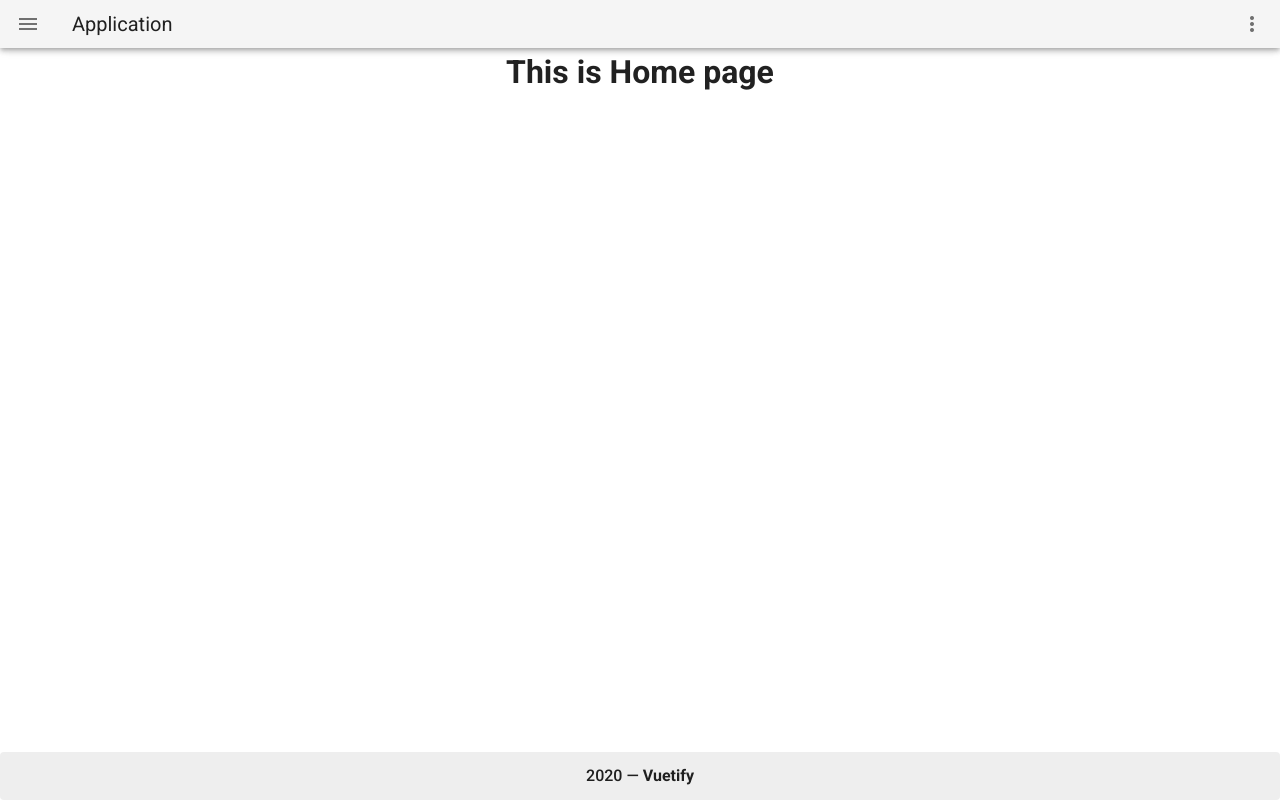
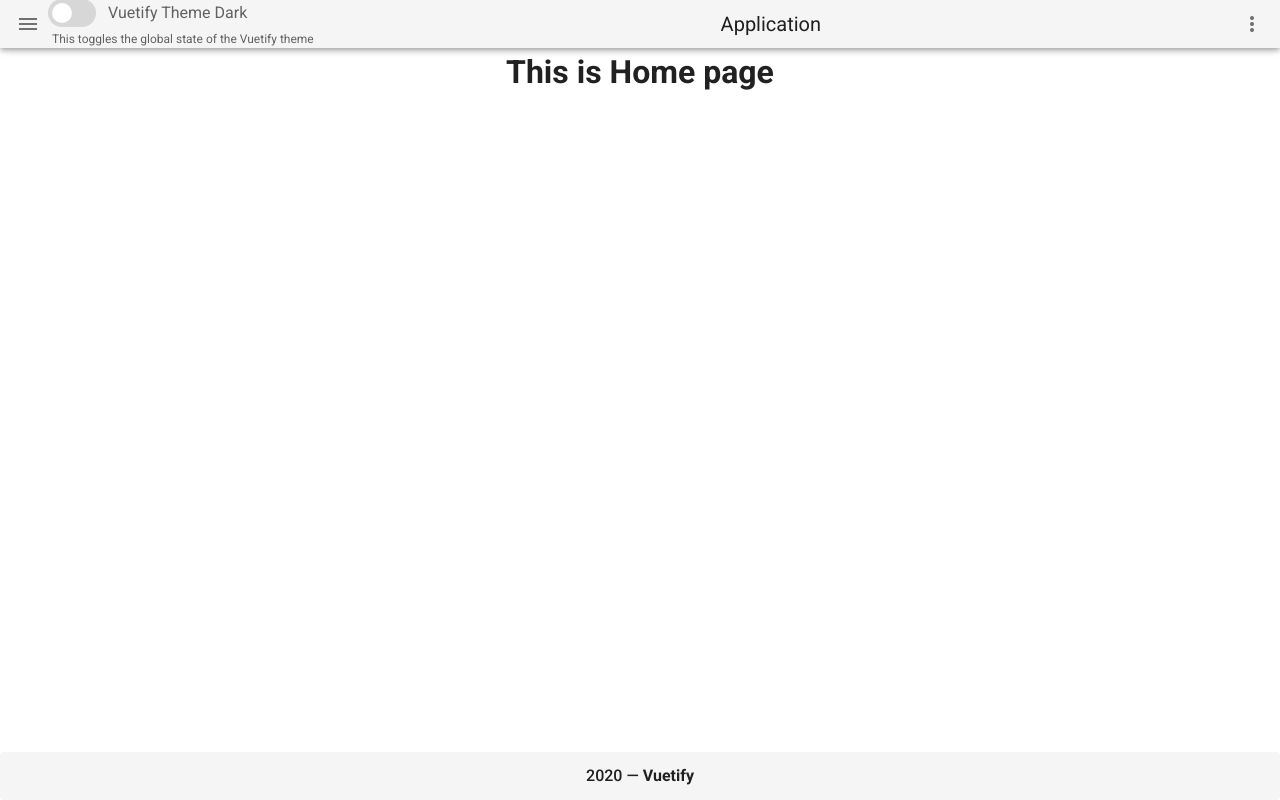
Before and after one commit to AnteAntonini/Pokedex-Vuetify, a Vue app: page / in a window 1280 px wide. Built offline with nearby package versions, Linux system fonts and the light colour scheme.

Commit message:
dodao theme dark

```diff
--- a/src/App.vue
+++ b/src/App.vue
@@ -1,6 +1,6 @@
 <template>
   <v-app>
-      <Navbar />
+      <Navbar/>
       <v-main  class="text-center">
         <router-view></router-view>
       </v-main>
--- a/src/components/Footer.vue
+++ b/src/components/Footer.vue
@@ -2,7 +2,7 @@
   <v-card>
     <v-footer
       absolute
-      class="font-weight-medium mt-0 grey lighten-3"
+      class="font-weight-medium mt-0 "
       padless
       app
     >
--- a/src/components/Navbar.vue
+++ b/src/components/Navbar.vue
@@ -2,11 +2,20 @@
     <v-app-bar
       app
       dense
-
     >
       <v-app-bar-nav-icon></v-app-bar-nav-icon>
 
-      <v-toolbar-title>Application</v-toolbar-title>
+      <v-switch
+        v-model="$vuetify.theme.dark"
+        hint="This toggles the global state of the Vuetify theme"
+        inset
+        label="Vuetify Theme Dark"
+        persistent-hint
+      ></v-switch>
+
+      <v-spacer></v-spacer>
+
+      <v-toolbar-title  class="text-center" align-center text-center justify-center>Application</v-toolbar-title>
 
       <v-spacer></v-spacer>
 
--- a/src/plugins/vuetify.js
+++ b/src/plugins/vuetify.js
@@ -1,6 +1,10 @@
 import Vue from "vue";
-import Vuetify from "vuetify/lib";
+import Vuetify from "vuetify/lib";  //import Vuetify from 'vuetify/lib/framework' ?
 
 Vue.use(Vuetify);
 
-export default new Vuetify({});
+export default new Vuetify({
+    icons: {
+        iconfont: 'mdi',
+    }
+});
```
Also changed, not shown: src/styles/variables.scss (added, +56 -0 lines).
